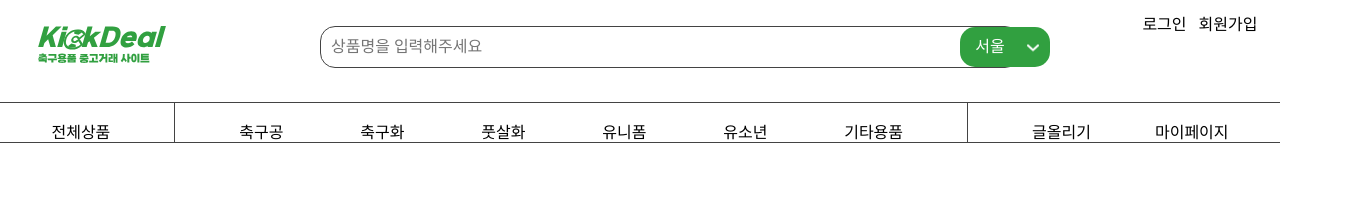
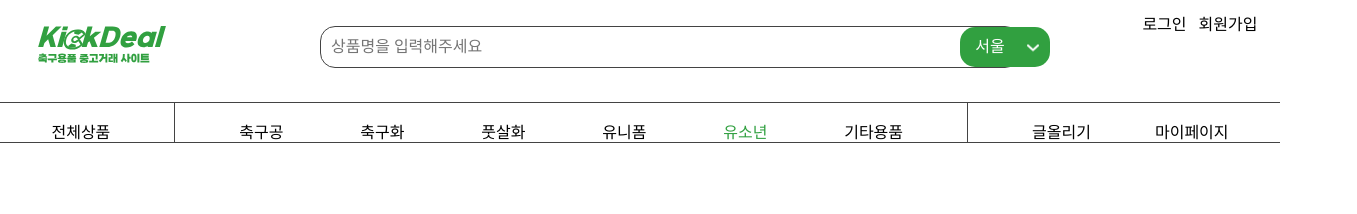
Before and after one commit to taehyun00/KickDeal_front, a React (Vite) app in the folder kickdeal/: page /goalkeeper in a window 1280 px wide. Before the commit this address had no page. Shown: the top 214 px of the page, 1357 px wide, since content can reach past the window. Built offline with nearby package versions, Linux system fonts and the light colour scheme; no server answers; a web font is replaced by a local one.

Commit message:
상품 카테고리별 검색

```diff
--- a/kickdeal/src/App.jsx
+++ b/kickdeal/src/App.jsx
@@ -9,7 +9,7 @@ import Index  from './pages/index';
 import Mypage  from './pages/mypages';
 import Product  from './pages/product';
 import Ball  from './pages/ball';
-import Kids  from './pages/kids';
+import Goalkeeper  from './pages/goalkeeper';
 import Shoes  from './pages/shoes';
 import Shoes1  from './pages/shoes1';
 import Uniform  from './pages/uniform';
@@ -130,7 +130,7 @@ function App() {
         </p>
 
         <p>
-        <NavLink to="/kids" style={({ isActive }) => ({...isActive ? activeStyle : {color : "black"},textDecoration: "none"})}>유소년</NavLink>
+        <NavLink to="/goalkeeper" style={({ isActive }) => ({...isActive ? activeStyle : {color : "black"},textDecoration: "none"})}>유소년</NavLink>
         </p>
 
         <p>
@@ -167,7 +167,7 @@ function App() {
 
         <Route path="/shoes1" element={<Shoes1 />}></Route>
 
-        <Route path="/kids" element={<Kids />}></Route>
+        <Route path="/goalkeeper" element={<Goalkeeper />}></Route>
 
         <Route path="/another" element={<Another />}></Route>
 
--- a/kickdeal/src/pages/kids.jsx
+++ b/kickdeal/src/pages/goalkeeper.jsx
@@ -4,7 +4,7 @@ import React, { useState ,useEffect } from 'react';
 import Item from '../components/item';
 
 
-function Kid() {
+function Goalkeeper() {
 
   const [item,setitem] = useState([]);
 
@@ -30,4 +30,4 @@ function Kid() {
   );
 }
 
-export default Kid;
+export default Goalkeeper;
```
